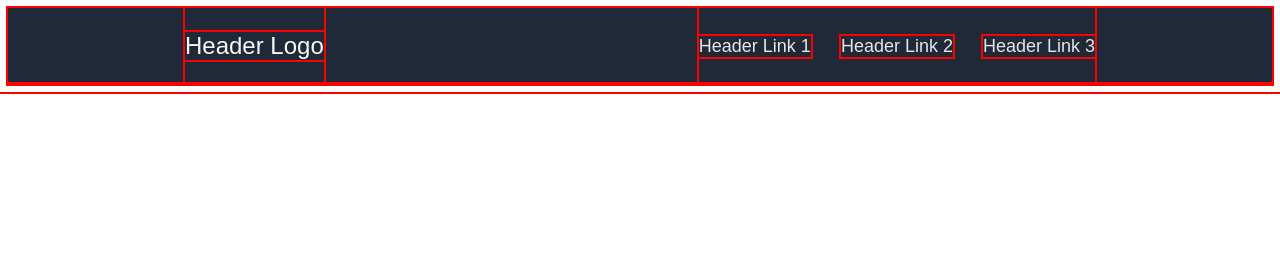
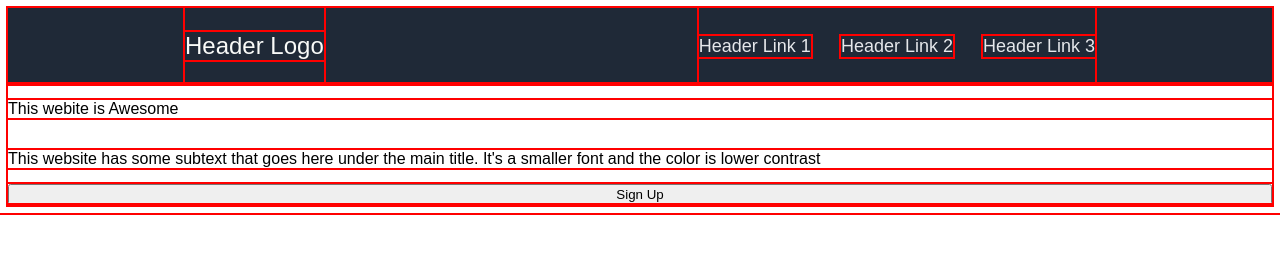
Before and after one commit to eyoelmatiwos/TOP-Landing-Page-eyoel, a plain HTML site: page index.html in a window 1280 px wide. Drawn offline with Linux system fonts and the light colour scheme.

Commit message:
added html elements for intro section

```diff
--- a/index.html
+++ b/index.html
@@ -23,6 +23,9 @@
 
                 </div>
                 <div id="intro_block"></div>
+                    <p id="intro_title">This webite is Awesome</p>
+                    <p id="into_text">This website has some subtext that goes here under the main title. It's a smaller font and the color is lower contrast</p>
+                    <button id="intro_button">Sign Up</button>
                 <div id="information_block"></div>
                 <div id="quote_block"></div>
                 <div id="call_to_action_block"></div>
```
